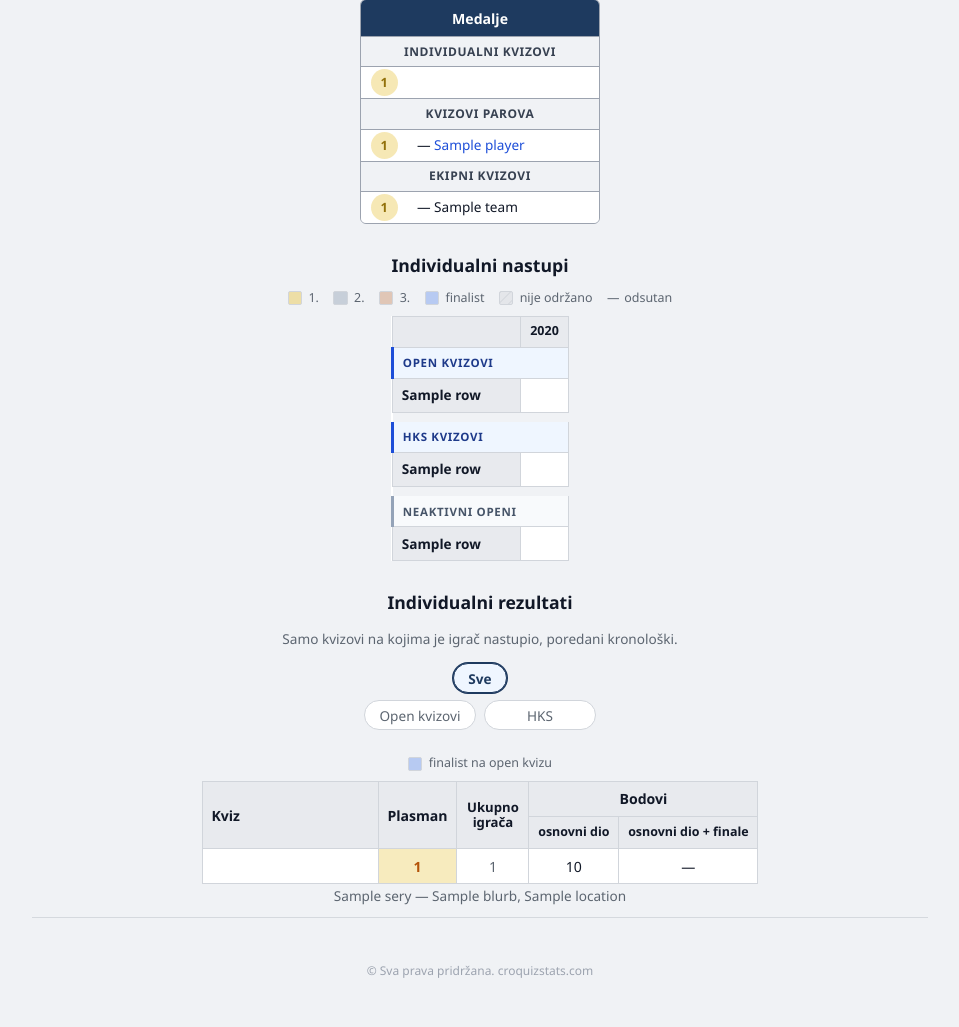
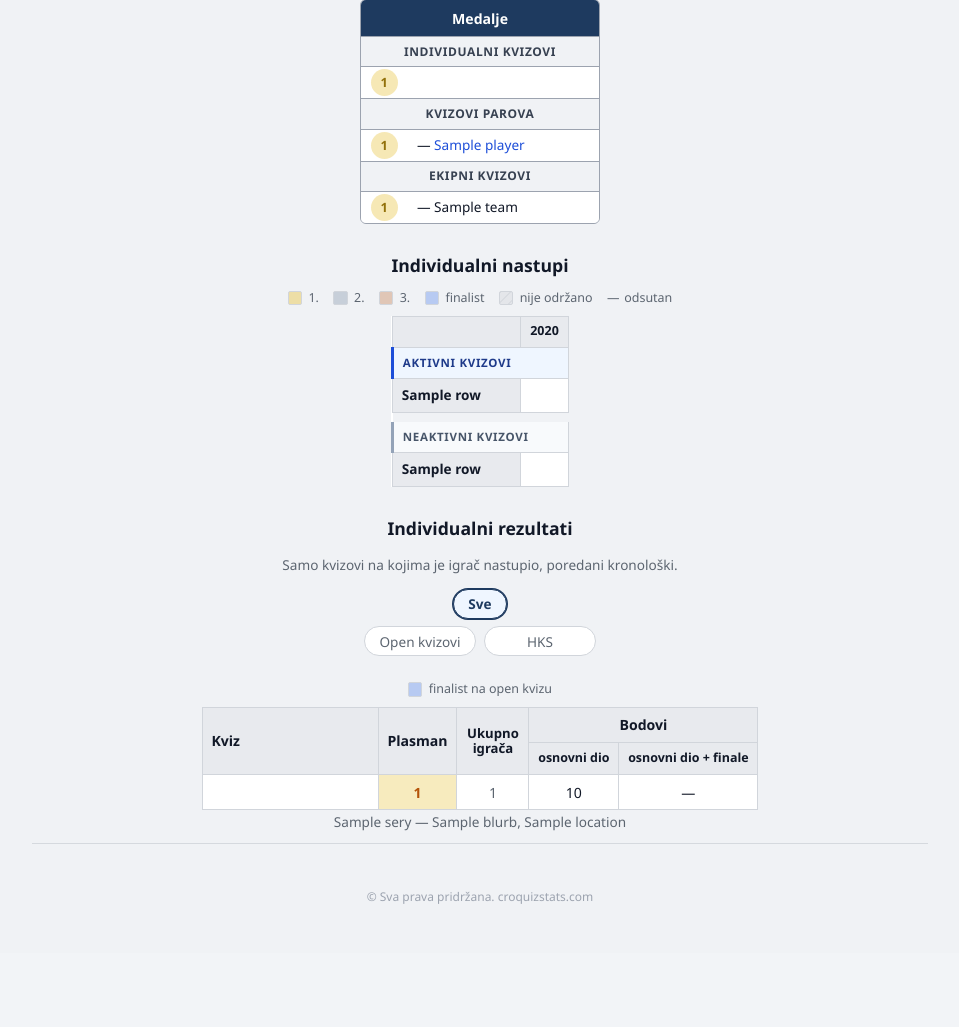
Before and after one commit to git-nt/croatian-quiz-scores, a Python web app: template templates/player.html in a window 1280 px wide. Shown: the part 237-1264 px from the top of the page, without its empty margins (160-1119 px from the left). After the commit the page ends 1141 px from the top, so only its background shows below. Run offline with Jinja, Linux system fonts and the light colour scheme; the template is opened without the code that fills it: most values are stand-ins (such as "Sample title", 1, 10 or a date in 2020); lists and menus that the app fills with data are empty.

Commit message:
feat: group player timeline into active and inactive series in calendar order

```diff
--- a/static/style.css
+++ b/static/style.css
@@ -1072,12 +1072,6 @@ tr.tl-divider-live th.tl-divider-label {
   border-left: 3px solid #1d4ed8;
 }
 
-tr.tl-divider-hks th.tl-divider-label {
-  background: #eff6ff;
-  color: #1e3a8a;
-  border-left: 3px solid #1d4ed8;
-}
-
 tr.tl-divider-defunct th.tl-divider-label {
   background: #f8fafc;
   color: #475569;
--- a/templates/player.html
+++ b/templates/player.html
@@ -109,9 +109,9 @@
   </thead>
   <tbody>
     <tr class="tl-divider tl-divider-live">
-      <th class="tl-divider-label" colspan="{{ tl_years | length + 1 }}">Open kvizovi</th>
+      <th class="tl-divider-label" colspan="{{ tl_years | length + 1 }}">Aktivni kvizovi</th>
     </tr>
-    {% for row in tl_live %}
+    {% for row in tl_active %}
     <tr>
       <th class="tl-series">{{ row.label }}</th>
       {% for c in row.cells %}
@@ -127,29 +127,10 @@
       {% endfor %}
     </tr>
     {% endfor %}
-    <tr class="tl-spacer"><td colspan="{{ tl_years | length + 1 }}"></td></tr>
-    <tr class="tl-divider tl-divider-hks">
-      <th class="tl-divider-label" colspan="{{ tl_years | length + 1 }}">HKS kvizovi</th>
-    </tr>
-    {% for row in tl_hks %}
-    <tr>
-      <th class="tl-series">{{ row.label }}</th>
-      {% for c in row.cells %}
-      {% if c.state == "no_event" %}
-      <td class="tl-cell tl-no-event"></td>
-      {% elif c.state == "upcoming" %}
-      <td class="tl-cell tl-upcoming"></td>
-      {% elif c.state == "absent" %}
-      <td class="tl-cell tl-absent"><a href="{{ base_url }}/events/{{ c.key }}/">—</a></td>
-      {% else %}
-      <td class="tl-cell {{ c.css }}"><a href="{{ base_url }}/events/{{ c.key }}/">{{ c.rank }}</a></td>
-      {% endif %}
-      {% endfor %}
-    </tr>
-    {% endfor %}
+    {% if tl_defunct %}
     <tr class="tl-spacer"><td colspan="{{ tl_years | length + 1 }}"></td></tr>
     <tr class="tl-divider tl-divider-defunct">
-      <th class="tl-divider-label" colspan="{{ tl_years | length + 1 }}">Neaktivni openi</th>
+      <th class="tl-divider-label" colspan="{{ tl_years | length + 1 }}">Neaktivni kvizovi</th>
     </tr>
     {% for row in tl_defunct %}
     <tr>
@@ -167,6 +148,7 @@
       {% endfor %}
     </tr>
     {% endfor %}
+    {% endif %}
   </tbody>
 </table>
 </div>
```
Also changed, not shown: build.py (+11 -12 lines).
